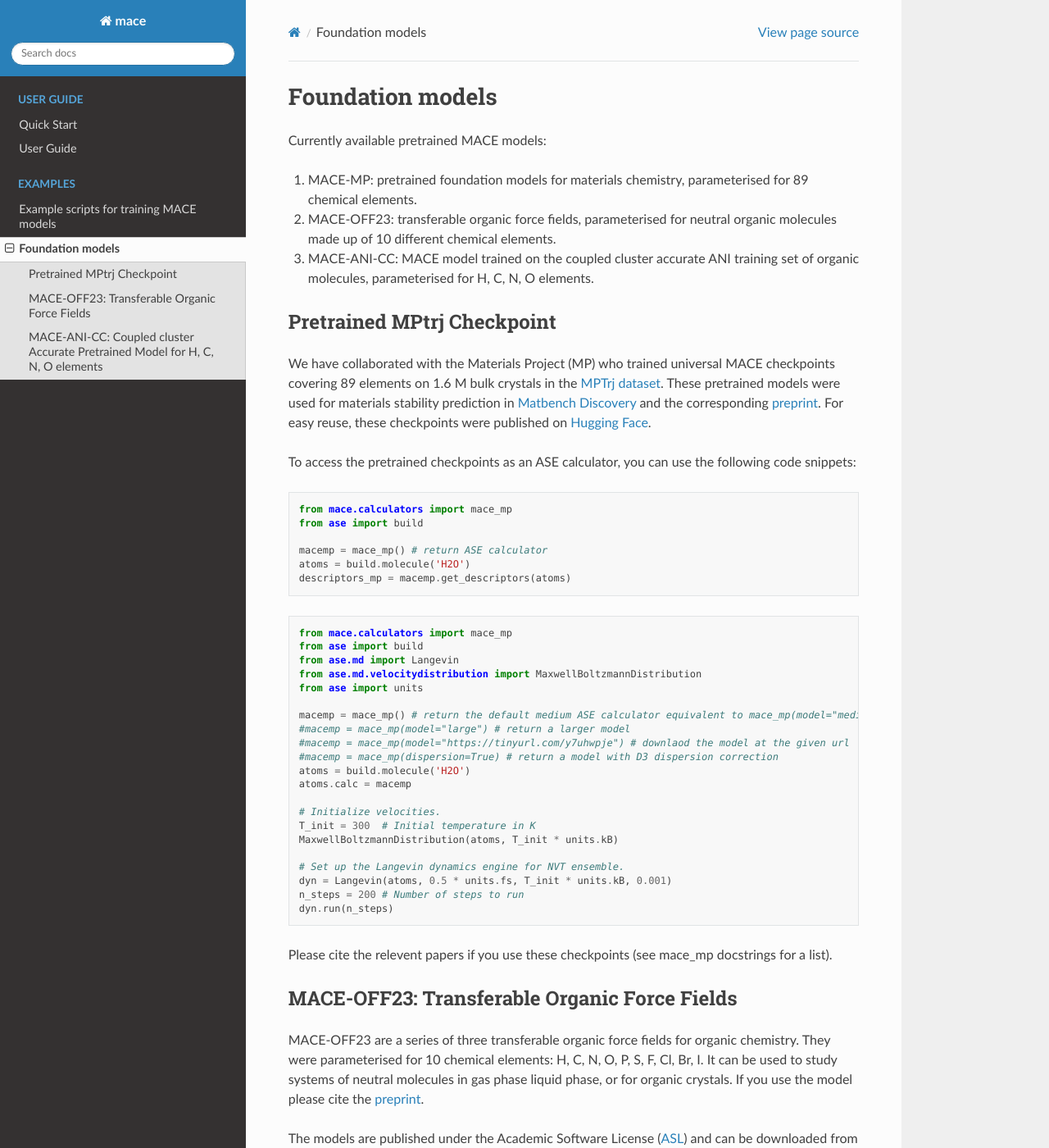
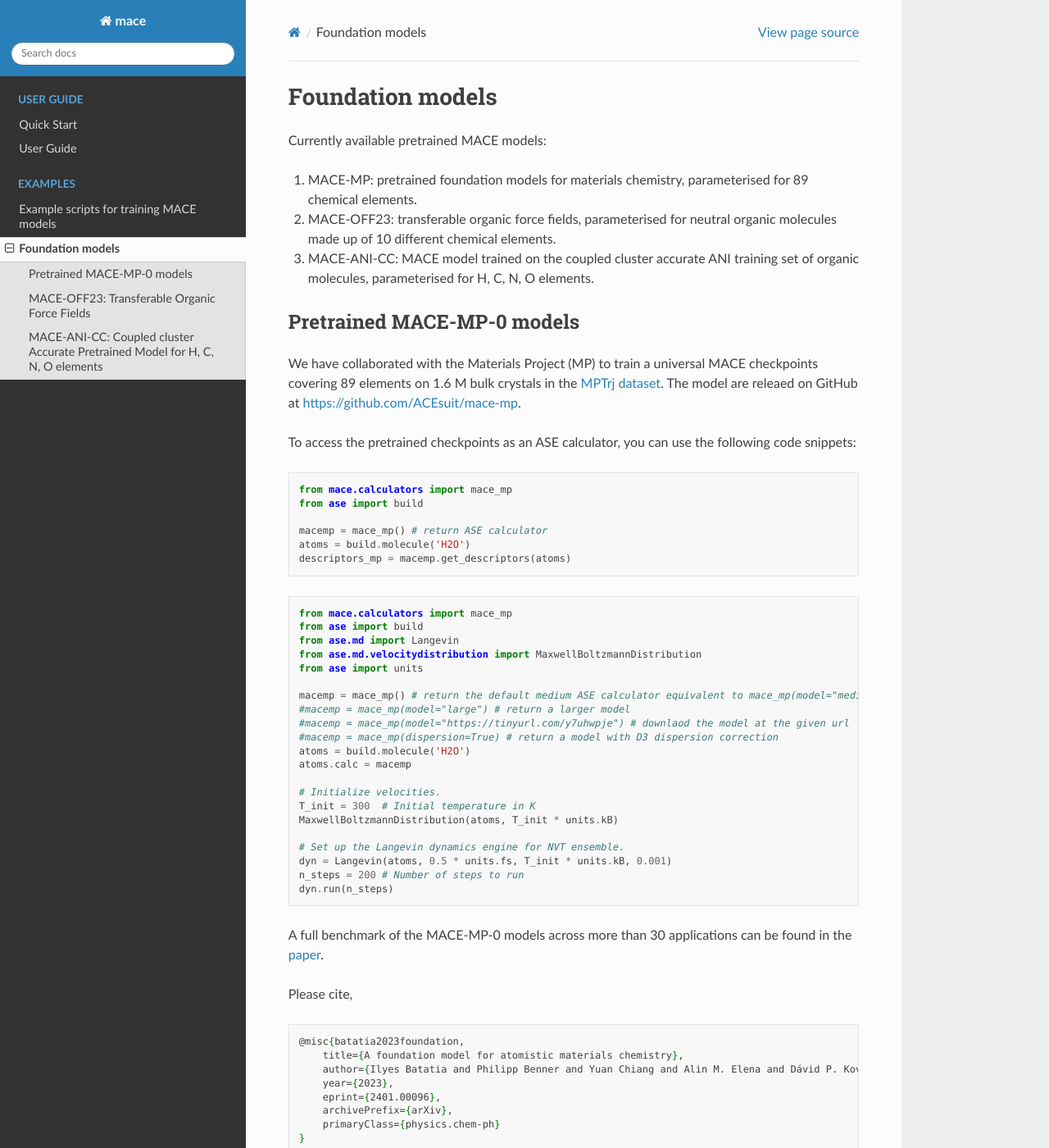
Before and after one commit to ACEsuit/mace, a Sphinx documentation site: the page built from docs/examples/foundation_models.rst, in a window 1280 px wide and 1400 px high. Shown: the whole window at 82% size. Built offline with Sphinx 7.4.7 and the Read the Docs theme 2.0.0, drawn with Linux system fonts in a browser that asks for light colours; pages that are not in the unit, such as notebooks, are missing from menus; some of the changed text lies outside the part shown.

Commit message:
update the doc

```diff
--- a/docs/examples/foundation_models.rst
+++ b/docs/examples/foundation_models.rst
@@ -9,10 +9,11 @@
 3. MACE-ANI-CC: MACE model trained on the coupled cluster accurate ANI training set of organic molecules, parameterised for H, C, N, O elements.
 
 ###########################
-Pretrained MPtrj Checkpoint
+Pretrained MACE-MP-0 models
 ###########################
 
-We have collaborated with the Materials Project (MP) who trained universal MACE checkpoints covering 89 elements on 1.6 M bulk crystals in the `MPTrj dataset <https://figshare.com/articles/dataset/23713842>`_. These pretrained models were used for materials stability prediction in `Matbench Discovery <https://matbench-discovery.materialsproject.org>`_ and the corresponding `preprint <https://arxiv.org/abs/2308.14920>`_. For easy reuse, these checkpoints were published on `Hugging Face <https://huggingface.co/cyrusyc/mace-universal>`_.
+We have collaborated with the Materials Project (MP) to train a universal MACE checkpoints covering 89 elements on 1.6 M bulk crystals in the `MPTrj dataset <https://figshare.com/articles/dataset/23713842>`_.
+The model are releaed on GitHub at https://github.com/ACEsuit/mace-mp.
 
 To access the pretrained checkpoints as an ASE calculator, you can use the following code snippets:
 
@@ -49,7 +50,22 @@
     n_steps = 200 # Number of steps to run
     dyn.run(n_steps)
 
-Please cite the relevent papers if you use these checkpoints (see mace_mp docstrings for a list).
+A full benchmark of the MACE-MP-0 models across more than 30 applications can be found in the `paper <https://arxiv.org/abs/2103.01965>`_.
+
+Please cite,
+
+.. code-block:: latex
+
+    @misc{batatia2023foundation,
+        title={A foundation model for atomistic materials chemistry},
+        author={Ilyes Batatia and Philipp Benner and Yuan Chiang and Alin M. Elena and Dávid P. Kovács and Janosh Riebesell and Xavier R. Advincula and Mark Asta and William J. Baldwin and Noam Bernstein and Arghya Bhowmik and Samuel M. Blau and Vlad Cărare and James P. Darby and Sandip De and Flaviano Della Pia and Volker L. Deringer and Rokas Elijošius and Zakariya El-Machachi and Edvin Fako and Andrea C. Ferrari and Annalena Genreith-Schriever and Janine George and Rhys E. A. Goodall and Clare P. Grey and Shuang Han and Will Handley and Hendrik H. Heenen and Kersti Hermansson and Christian Holm and Jad Jaafar and Stephan Hofmann and Konstantin S. Jakob and Hyunwook Jung and Venkat Kapil and Aaron D. Kaplan and Nima Karimitari and Namu Kroupa and Jolla Kullgren and Matthew C. Kuner and Domantas Kuryla and Guoda Liepuoniute and Johannes T. Margraf and Ioan-Bogdan Magdău and Angelos Michaelides and J. Harry Moore and Aakash A. Naik and Samuel P. Niblett and Sam Walton Norwood and Niamh O'Neill and Christoph Ortner and Kristin A. Persson and Karsten Reuter and Andrew S. Rosen and Lars L. Schaaf and Christoph Schran and Eric Sivonxay and Tamás K. Stenczel and Viktor Svahn and Christopher Sutton and Cas van der Oord and Eszter Varga-Umbrich and Tejs Vegge and Martin Vondrák and Yangshuai Wang and William C. Witt and Fabian Zills and Gábor Csányi},
+        year={2023},
+        eprint={2401.00096},
+        archivePrefix={arXiv},
+        primaryClass={physics.chem-ph}
+    }
+
+and the relevent papers if you use these checkpoints (see mace_mp docstrings for a list).
 
 ###########################
 MACE-OFF23: Transferable Organic Force Fields
```
